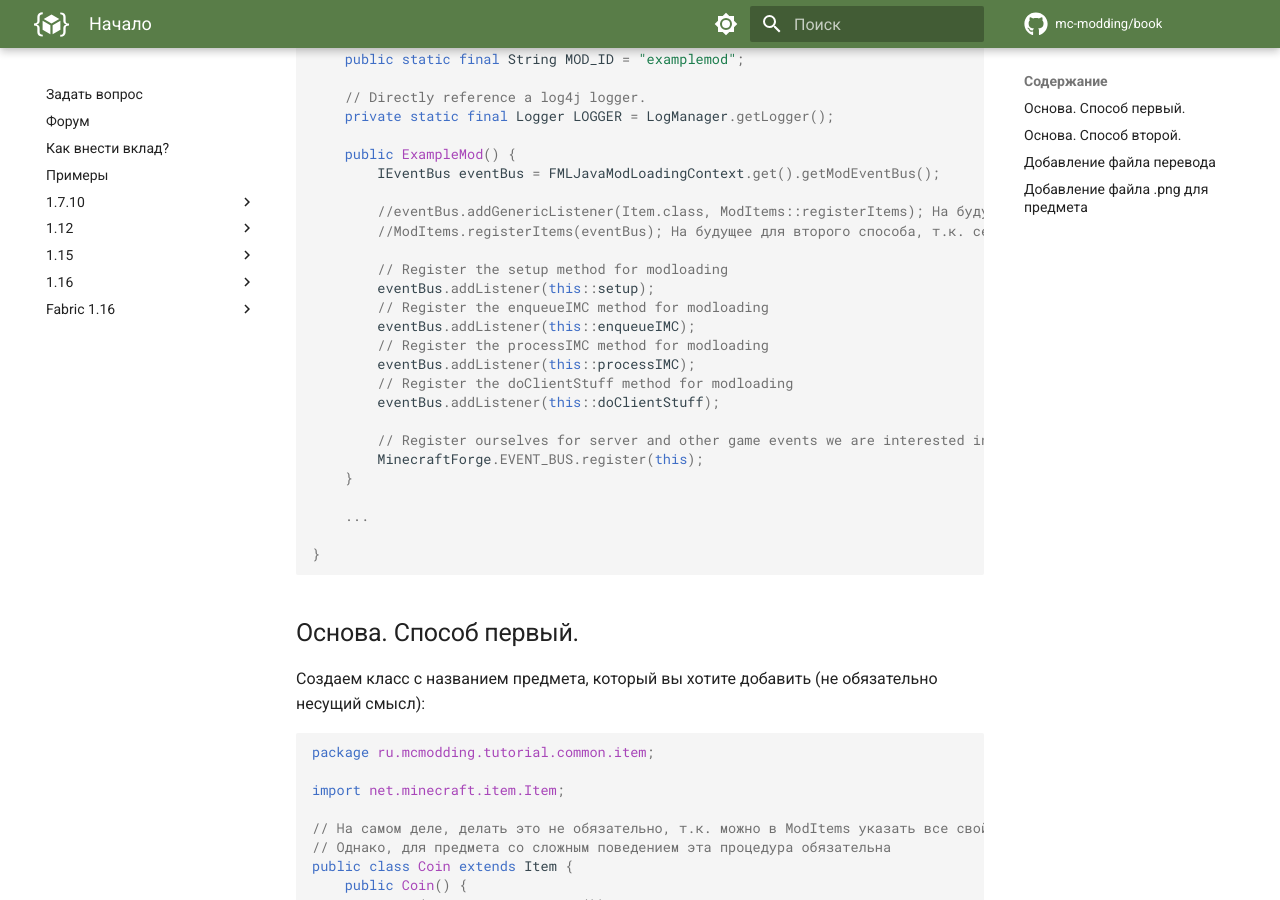
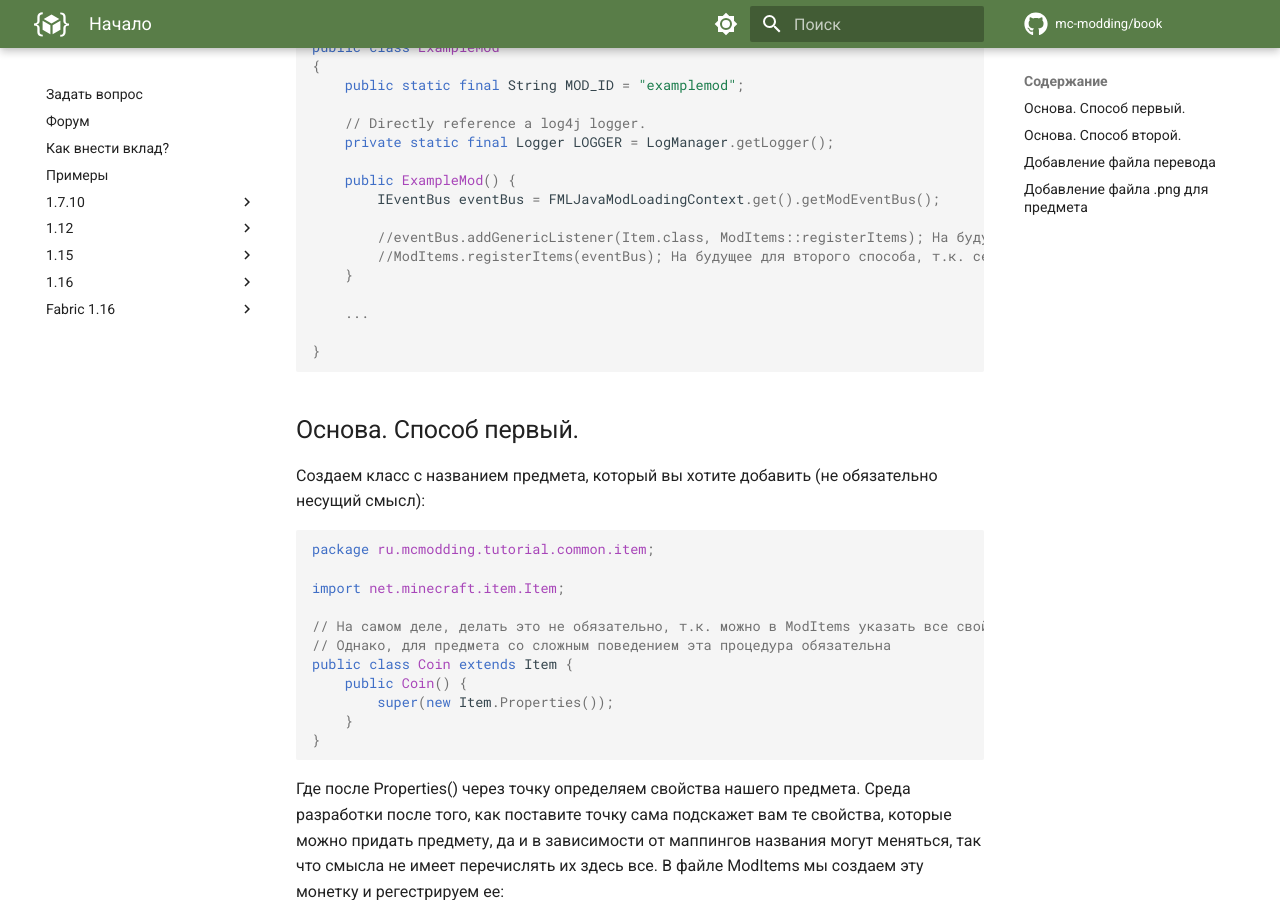
Before and after one commit to mc-modding/book, an MkDocs documentation site: the page built from docs/1.16/basics/index.md, in a window 1280 px wide and 900 px high, scrolled down 1304 px. Built offline with MkDocs 1.6.1 and Material for MkDocs 9.7.7, drawn with Linux system fonts in a browser that asks for light colours; comment, search, counter and statistics services are not loaded; some of the changed text lies outside the part shown.

Commit message:
Update index.md

```diff
--- a/docs/1.16/basics/index.md
+++ b/docs/1.16/basics/index.md
@@ -67,18 +67,6 @@ public class ExampleMod
 
         //eventBus.addGenericListener(Item.class, ModItems::registerItems); На будущее для первого способа, т.к. сейчас у нас нет никакого registerItems в ModItems
         //ModItems.registerItems(eventBus); На будущее для второго способа, т.к. сейчас у нас нет никакого registerItems в ModItems
-
-        // Register the setup method for modloading
-        eventBus.addListener(this::setup);
-        // Register the enqueueIMC method for modloading
-        eventBus.addListener(this::enqueueIMC);
-        // Register the processIMC method for modloading
-        eventBus.addListener(this::processIMC);
-        // Register the doClientStuff method for modloading
-        eventBus.addListener(this::doClientStuff);
-
-        // Register ourselves for server and other game events we are interested in
-        MinecraftForge.EVENT_BUS.register(this);
     }
 
 	...
```
Also changed, not shown: other parts of docs/1.16/basics/index.md (+1 -1 lines).
